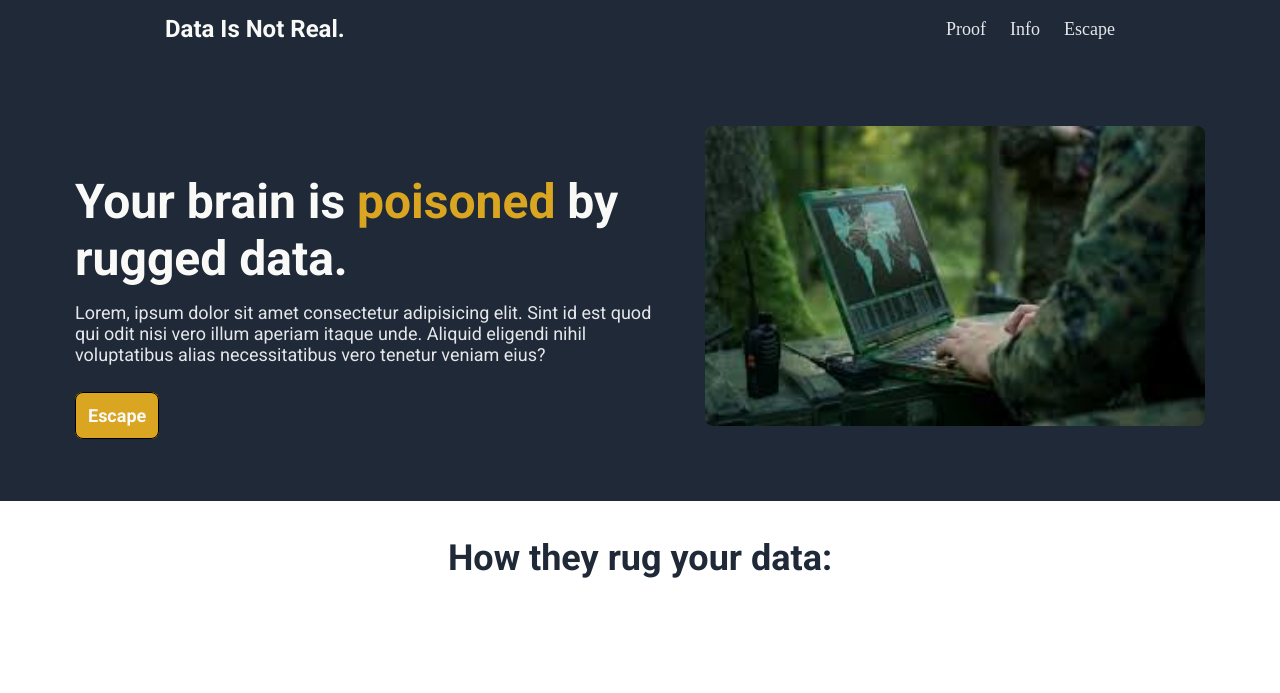
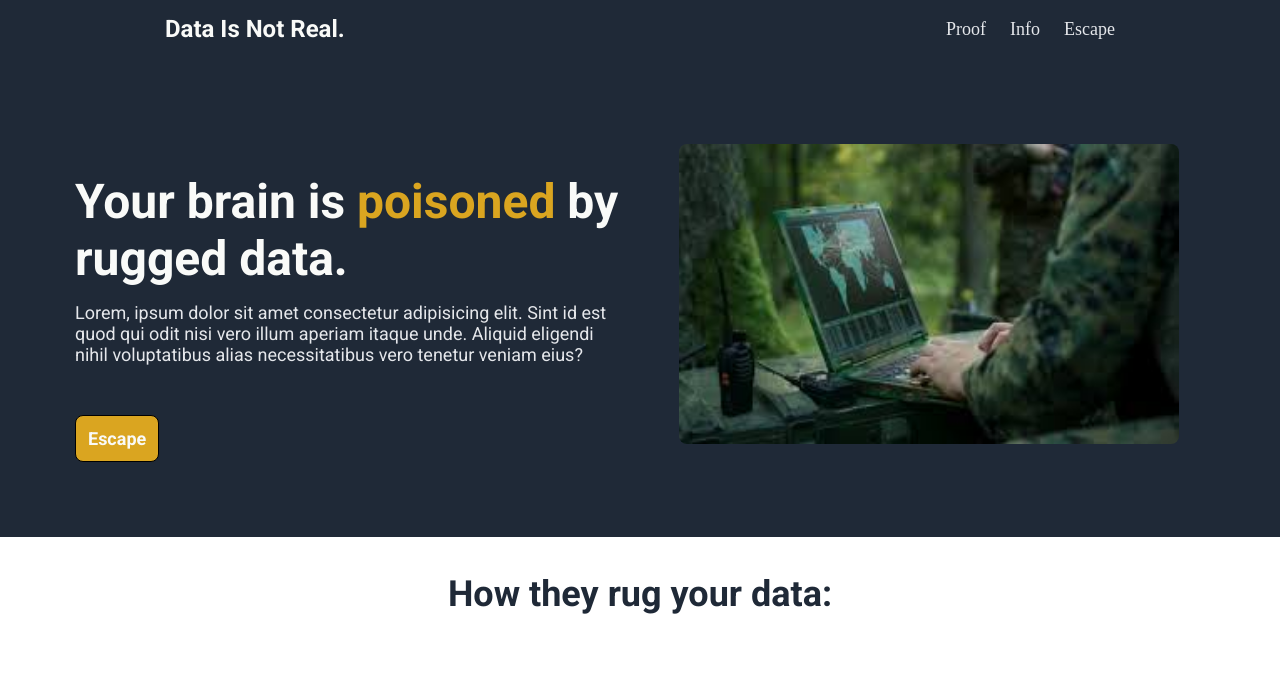
Before and after one commit to DDDesignStudio/Landing-page01, a plain HTML site: page index.html in a window 1280 px wide. Shown: the top 693 px of the page. Drawn offline with Linux system fonts and the light colour scheme.

Commit message:
Alignment changes

```diff
--- a/index.html
+++ b/index.html
@@ -22,8 +22,8 @@
     </div>
     <div class="description">
         <div class="desc-left">
-            <p style="align-self: flex-end; margin-bottom: 15px;  font-size: 48px; color: #F9FAF8; font-family: Roboto, sans-serif; font-weight: 700;">Your brain is <span style="color: goldenrod;">poisoned</span> by rugged data.</p>
-            <p style="align-self: center; margin-bottom: 40px; margin-top: 0; font-size: 18px; color: #E5E7EB;   font-family: Roboto, sans-serif; font-weight: 400; font-style: normal;">Lorem, ipsum dolor sit amet consectetur adipisicing elit. Sint id est quod qui odit nisi vero illum aperiam itaque unde. Aliquid eligendi nihil voluptatibus alias necessitatibus vero tenetur veniam eius?</p>
+            <p style="margin-bottom: 15px;  font-size: 48px; color: #F9FAF8; font-family: Roboto, sans-serif; font-weight: 700;">Your brain is <span style="color: goldenrod;">poisoned</span> by rugged data.</p>
+            <p style="margin-bottom: 40px; margin-top: 0; font-size: 18px; color: #E5E7EB;   font-family: Roboto, sans-serif; font-weight: 400; font-style: normal;">Lorem, ipsum dolor sit amet consectetur adipisicing elit. Sint id est quod qui odit nisi vero illum aperiam itaque unde. Aliquid eligendi nihil voluptatibus alias necessitatibus vero tenetur veniam eius?</p>
             <a class="button-1" href="#">Escape</a>
             </div>
         <div class="desc-right" style="display: flex; align-items: center;">
--- a/style.css
+++ b/style.css
@@ -49,10 +49,22 @@ a {
     background-color: #1F2937;
     margin-top: 50px;
     flex-grow: 1;
+    margin-left: auto;
+    margin-right: auto;
+}
+.desc-left {
+    display: flex;
+    box-sizing: content-box;
+    width: 600px;
+    flex-direction: column;
+    align-items: center;
+    justify-content: center;
 }
 
 .desc-right {
     display: flex;
+    box-sizing: content-box;
+    width: 600px;
     align-items: center;
     justify-content: center;
 }
```
